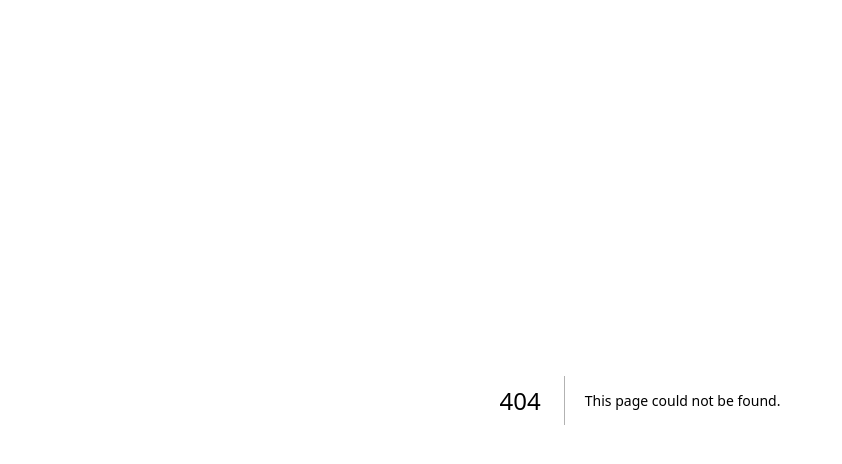
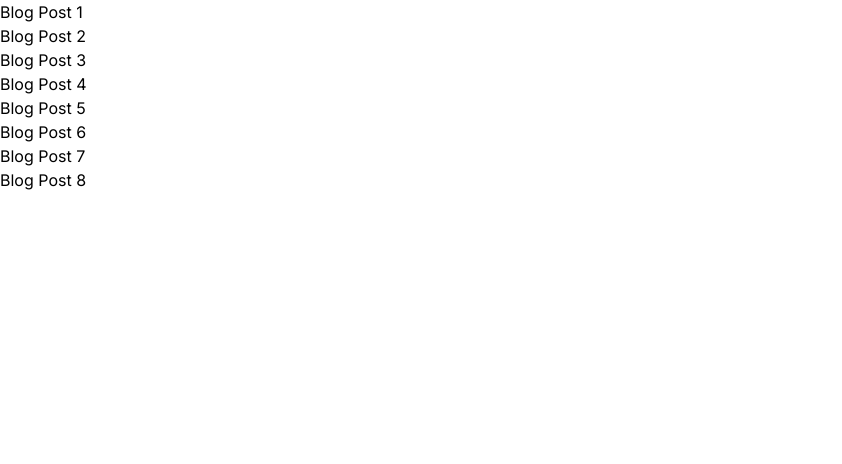
Before and after one commit to jarutosurano/nextjspractice, a Next.js app: page /blog in a window 1280 px wide. Before the commit this address had no page. Shown: the top 464 px of the page, without its empty margins (0-842 px from the left). Built offline with nearby package versions, Linux system fonts and the light colour scheme.

Commit message:
create blog page + dynamic route

```diff
--- /dev/null
+++ b/src/app/blog/[postid]/page.tsx
@@ -0,0 +1,13 @@
+import React from 'react'
+
+const page = ({params}:{
+    params:{postid: string}
+}) => {
+  return (
+    <div>
+        <h1>Details Page{params.postid}</h1>
+    </div>
+  )
+}
+
+export default page
--- /dev/null
+++ b/src/app/blog/page.tsx
@@ -0,0 +1,18 @@
+import React from 'react'
+
+const page = () => {
+  return (
+    <div>
+        <h1>Blog Post 1</h1>
+        <h1>Blog Post 2</h1>
+        <h1>Blog Post 3</h1>
+        <h1>Blog Post 4</h1>
+        <h1>Blog Post 5</h1>
+        <h1>Blog Post 6</h1>
+        <h1>Blog Post 7</h1>
+        <h1>Blog Post 8</h1>
+    </div>
+  )
+}
+
+export default page
```
